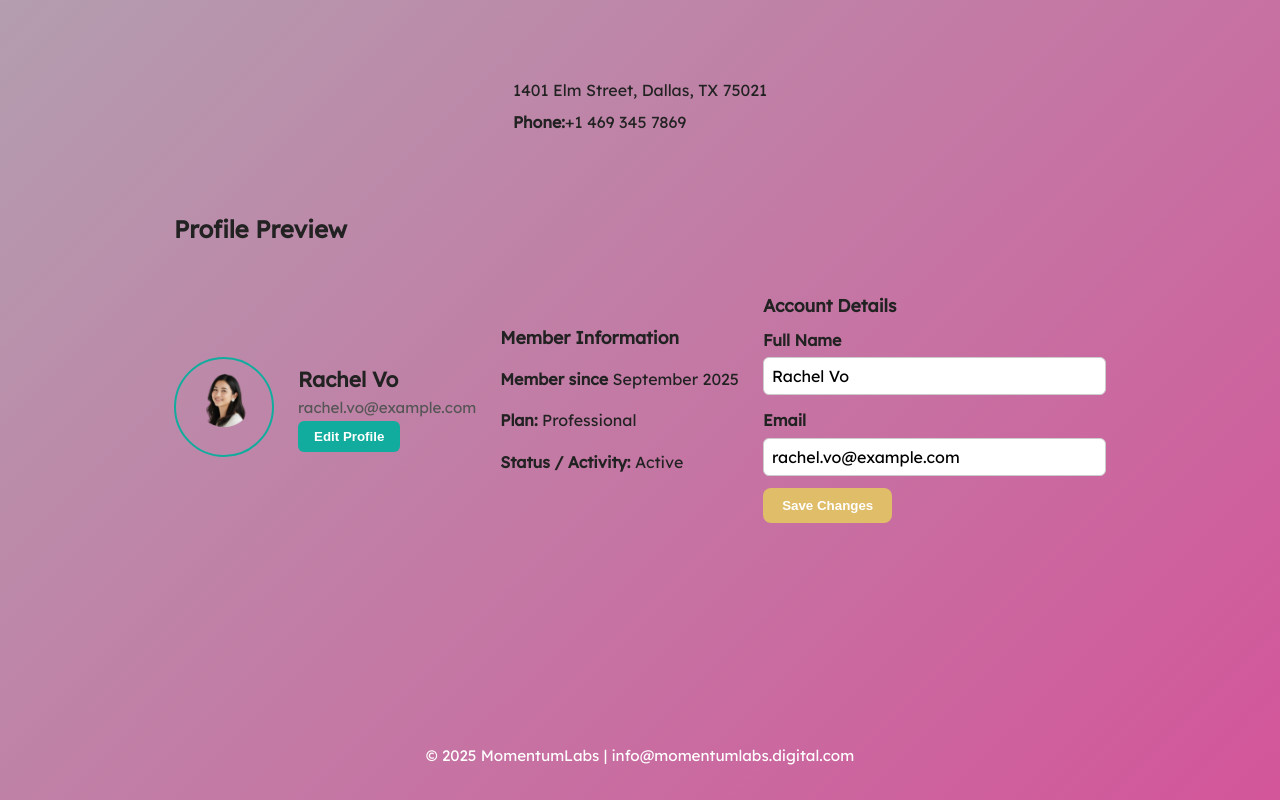
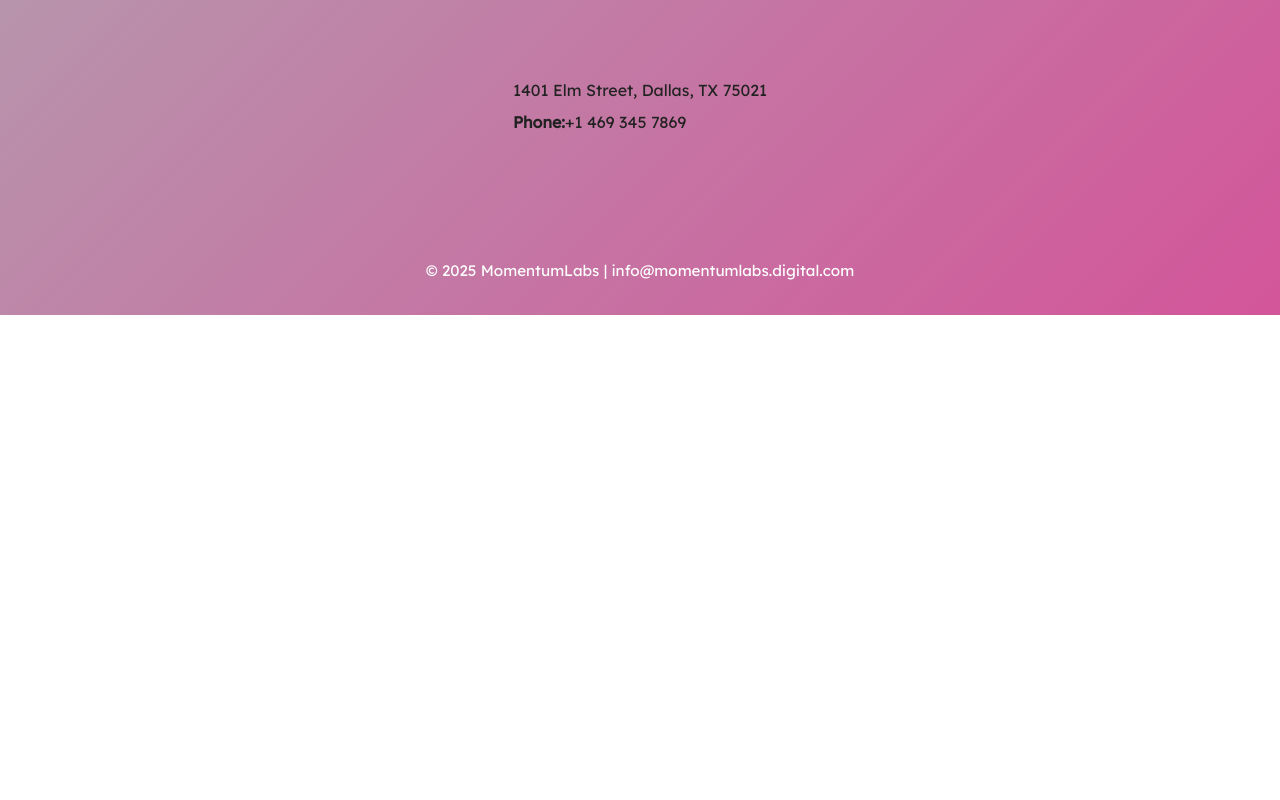
Before and after one commit to moomoolang/final.html, a plain HTML site: page final/aboutus.html in a window 1280 px wide. Shown: the part 2076-2876 px from the top of the page. After the commit the page ends 2391 px from the top, so only its background shows below. Drawn offline with Linux system fonts and the light colour scheme.

Commit message:
Update aboutus.html

```diff
--- a/final/aboutus.html
+++ b/final/aboutus.html
@@ -73,39 +73,7 @@
     <p><strong>Phone:</strong>+1 469 345 7869</p>
    </div>
 
-          <section class="profile-preview">
-      <h2>Profile Preview</h2>
 
-      <div class="profile-card">
-        <div class="profile-header">
-          <img src="images/User-pfp.png" class="profile-pic">
-          <div class="profile-info">
-            <h3>Rachel Vo</h3>
-            <p>rachel.vo@example.com</p>
-            <button class="edit-btn">Edit Profile</button>
-          </div>
-
-
-          <div class="member-details">
-            <h4>Member Information</h4>
-            <p><strong>Member since</strong> September 2025 <p>
-
-            <p><strong>Plan:</strong> Professional</p>
-            <p><strong>Status / Activity:</strong> Active</p>
-          </div>
-
-
-          <div class="account-info">
-            <h4> Account Details</h4>
-            <label for="fullname">Full Name</label>
-            <input type="text" id="fullname" value="Rachel Vo">
-
-             <label for="email">Email</label>
-            <input type="emailt" id="email" value="rachel.vo@example.com">
-
-          <button class="save-btn">Save Changes</button>
-          </div>
-        </div>
   </main>
 
   <footer>
```
